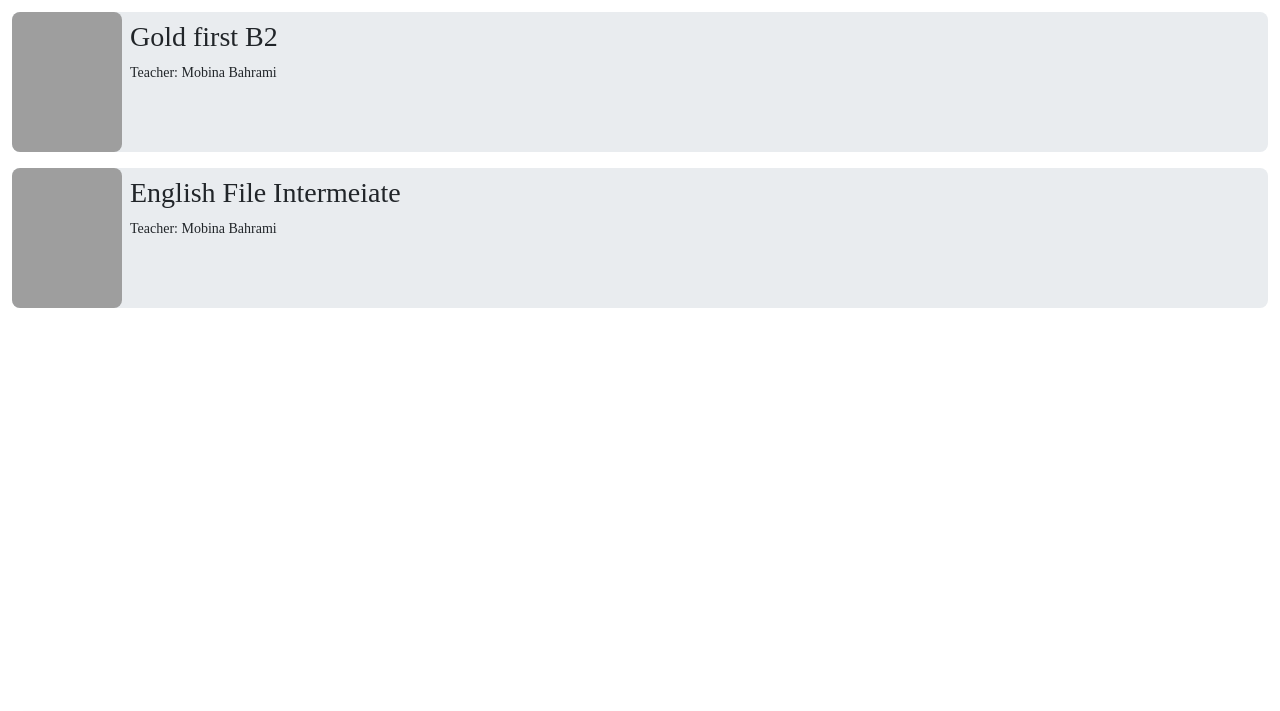
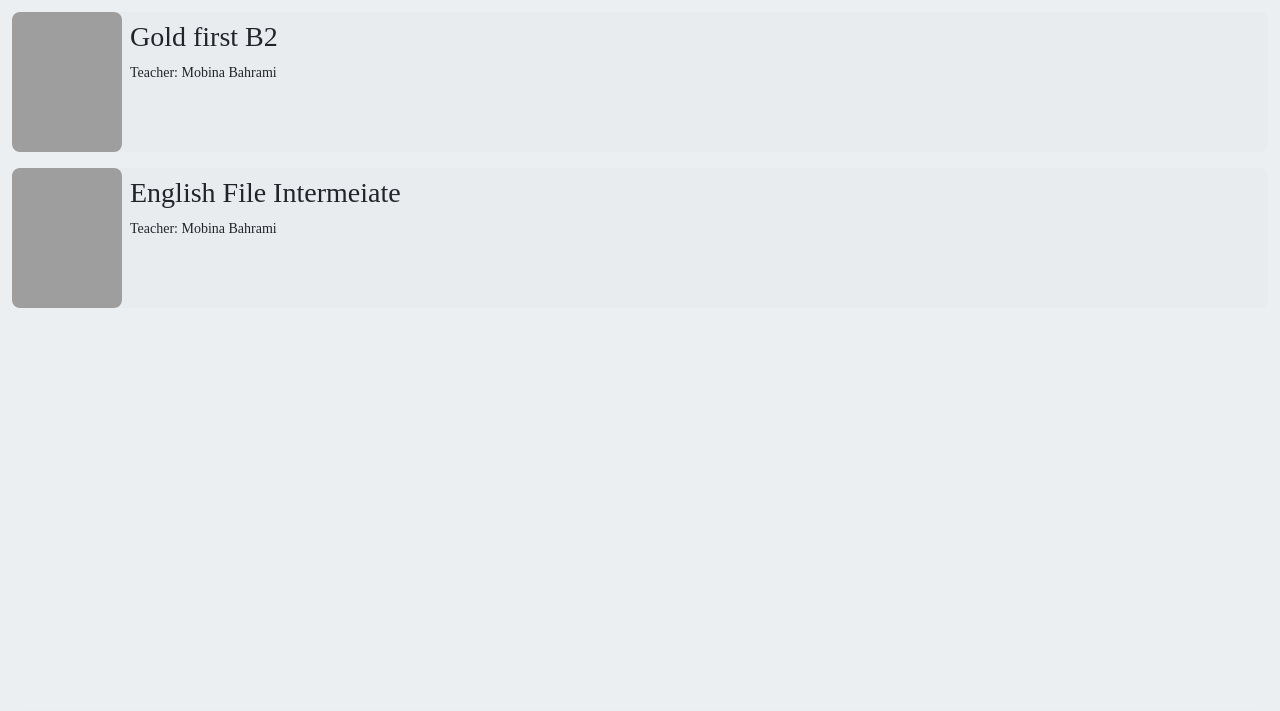
Before and after one commit to Mastouri82/Masir-E-Drakhshan, a plain HTML site: page liseningPlayer.html in a window 1280 px wide. Shown: the top 711 px of the page. Drawn offline with nearby package versions, Linux system fonts and the light colour scheme; grey boxes are pictures that could not be loaded; a web font is replaced by a local one.

Commit message:
update css lisening part

```diff
--- a/css/lisening-style.css
+++ b/css/lisening-style.css
@@ -4,6 +4,9 @@
 body {
   font-family: "vazir";
   font-size: clamp(12px, 14px, 20px);
+  height: 100vh;
+  overflow: hidden;
+  background-color: #eceff1;
 }
 /* wrappers */
 .lisen-wrp {
```
